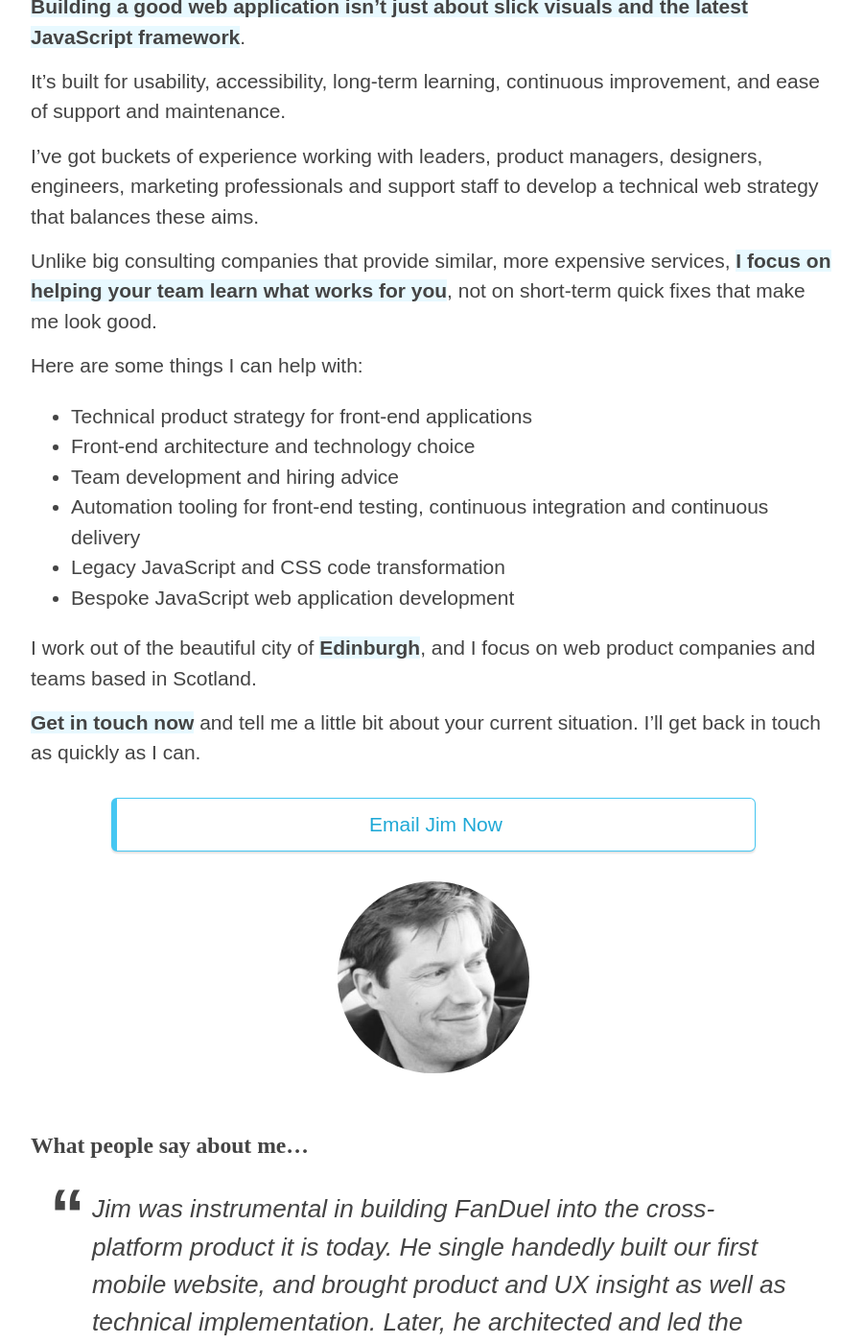
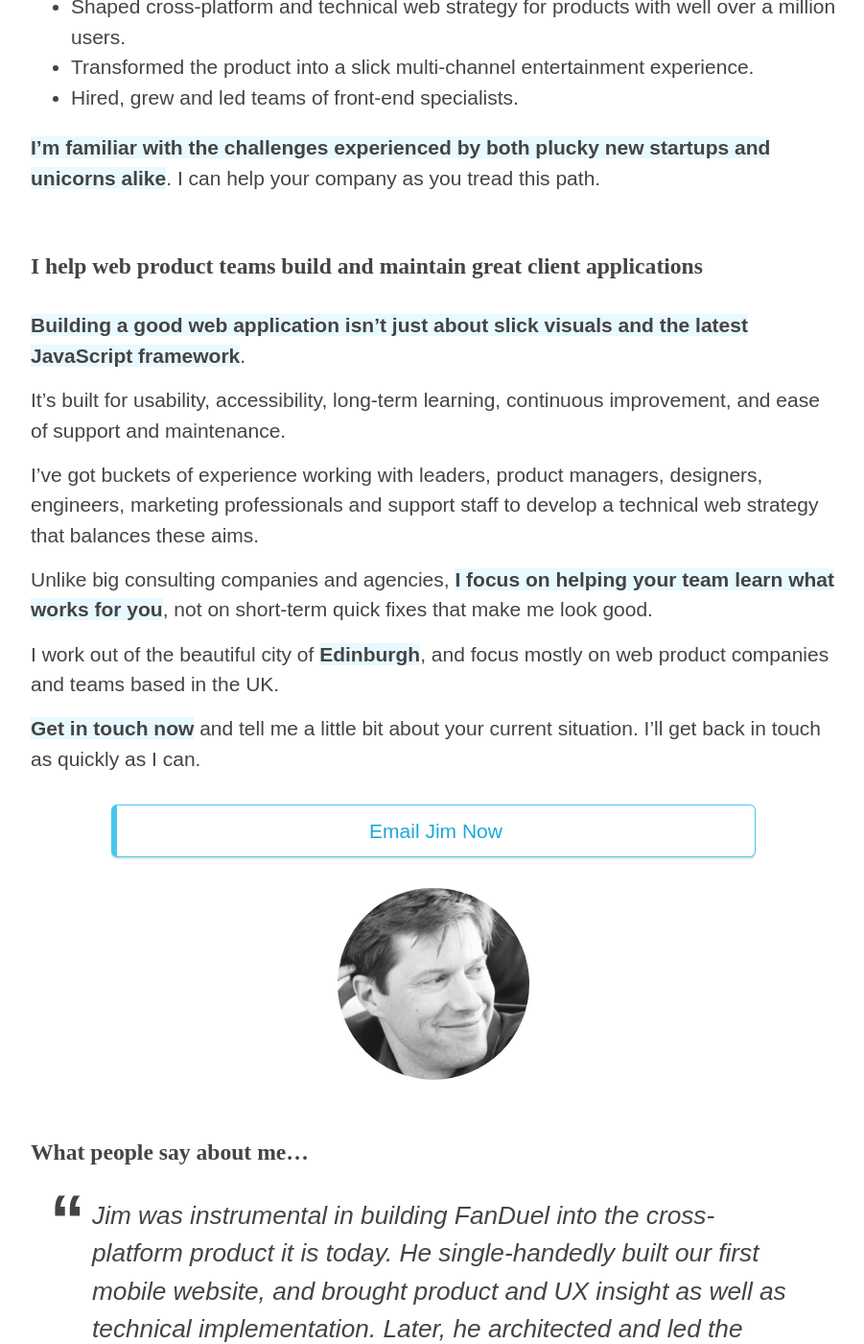
Before and after one commit to froots/froots.github.io, a Jekyll site: the page built from consulting/index.md, in a window 1280 px wide and 1400 px high, scrolled down 2285 px. Shown: the whole window at 96% size, without its empty margins (188-1089 px from the left). Built offline with Jekyll 4.4.1, drawn with Linux system fonts in a browser that asks for light colours; some of the changed text lies outside the part shown.

Commit message:
Consulting page copy amendments

```diff
--- a/consulting/index.md
+++ b/consulting/index.md
@@ -34,7 +45,7 @@
 
 Are these mutually exclusive aims?
 
-In my experience, it's best to tackle these challenges incrementally by using __experimentation and learning techniques__.
+I can help you to tackle these challenges incrementally using a __lean experimental learning approach__.
 
 ## Empower your team to execute your strategy
 
@@ -55,13 +66,13 @@
 __I can help__. Here's some relevant experience:
 
 * __20 years of web development experience__ with startups, agencies, government departments and large enterprises.
-* __Director of Engineering at FanDuel__, one of Scotland's two celebrated 'unicorns'.
+* Director of Engineering at FanDuel, one of Scotland's two celebrated 'unicorns'.
 * Helped grow FanDuel from 20 to 400 employees and a valuation of over USD$1 billion.
 * Shaped cross-platform and technical web strategy for products with well over a million users.
+* Transformed the product into a slick multi-channel entertainment experience.
 * Hired, grew and led teams of front-end specialists.
-* Transformed core product into a slick multi-channel entertainment experience.
 
-__I'm familiar with the challenges and needs of plucky new startups and unicorns alike__. I can help your company as you tread this path.
+__I'm familiar with the challenges experienced by both plucky new startups and unicorns alike__. I can help your company as you tread this path.
 
 ## I help web product teams build and maintain great client applications
 
@@ -71,18 +82,9 @@
 
 I've got buckets of experience working with leaders, product managers, designers, engineers, marketing professionals and support staff to develop a technical web strategy that balances these aims.
 
-Unlike big consulting companies that provide similar, more expensive services, __I focus on helping your team learn what works for you__, not on short-term quick fixes that make me look good.
+Unlike big consulting companies and agencies, __I focus on helping your team learn what works for you__, not on short-term quick fixes that make me look good.
 
-Here are some things I can help with:
-
-* Technical product strategy for front-end applications
-* Front-end architecture and technology choice
-* Team development and hiring advice
-* Automation tooling for front-end testing, continuous integration and continuous delivery
-* Legacy JavaScript and CSS code transformation
-* Bespoke JavaScript web application development
-
-I work out of the beautiful city of __Edinburgh__, and I focus on web product companies and teams based in Scotland.
+I work out of the beautiful city of __Edinburgh__, and focus mostly on web product companies and teams based in the UK.
 
 __Get in touch now__ and tell me a little bit about your current situation. I'll get back in touch as quickly as I can.
 
@@ -97,7 +99,7 @@
 
 ## What people say about me...
 
-> Jim was instrumental in building FanDuel into the cross-platform product it is today. He single handedly built our first mobile website, and brought product and UX insight as well as technical implementation. Later, he architected and led the creation of our API, which now underpins our product ecosystem. Beyond his technical contribution he built an excellent team and helped the organization with its agile development approach. Inspiring, highly capable, and a positive problem solver, James was a pleasure to work with.
+> Jim was instrumental in building FanDuel into the cross-platform product it is today. He single-handedly built our first mobile website, and brought product and UX insight as well as technical implementation. Later, he architected and led the creation of our API, which now underpins our product ecosystem. Beyond his technical contribution he built an excellent team and helped the organization with its agile development approach. Inspiring, highly capable, and a positive problem solver, James was a pleasure to work with.
 
 Tom Griffiths, _Chief Product Officer and Co-Founder, FanDuel_
 
```
Also changed, not shown: other parts of consulting/index.md (+16 -5 lines).
